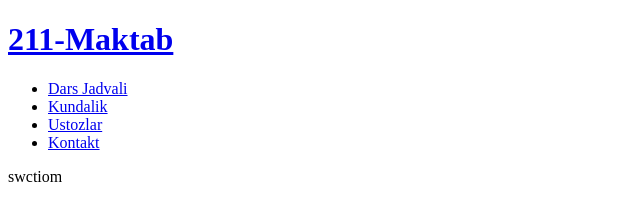
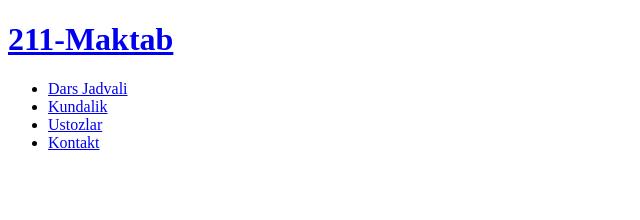
Before and after one commit to Abduqayyum7026/lessons2, a plain HTML site: page 211maktab.html in a window 1280 px wide. Shown: the full height of the page, 0-640 px from the left. Drawn offline with Linux system fonts and the light colour scheme.

Commit message:
homework-3

```diff
--- a/211maktab.html
+++ b/211maktab.html
@@ -17,6 +17,5 @@
             </ul>
         </div>
     </header>
-    swctiom
 </body>
 </html>
```
